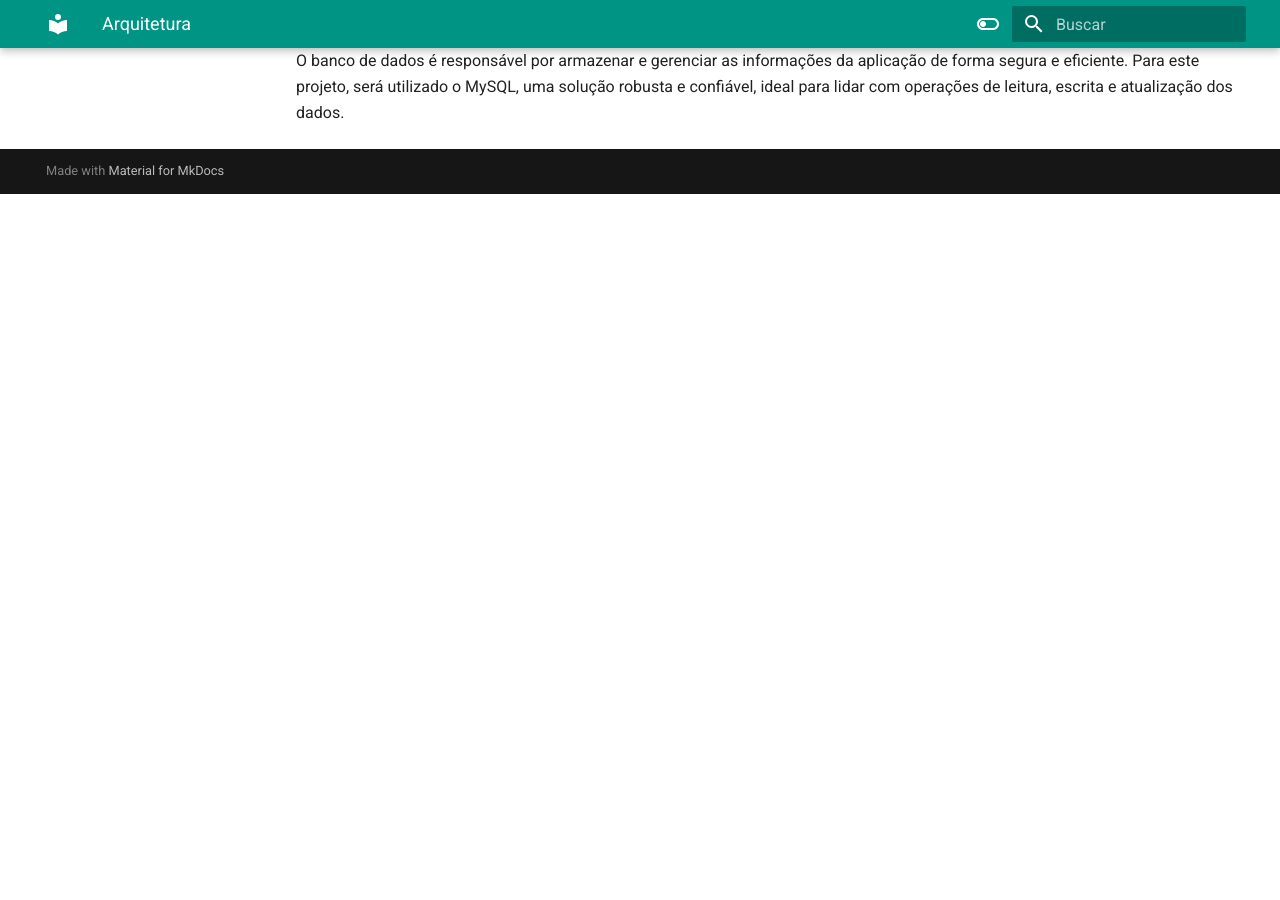
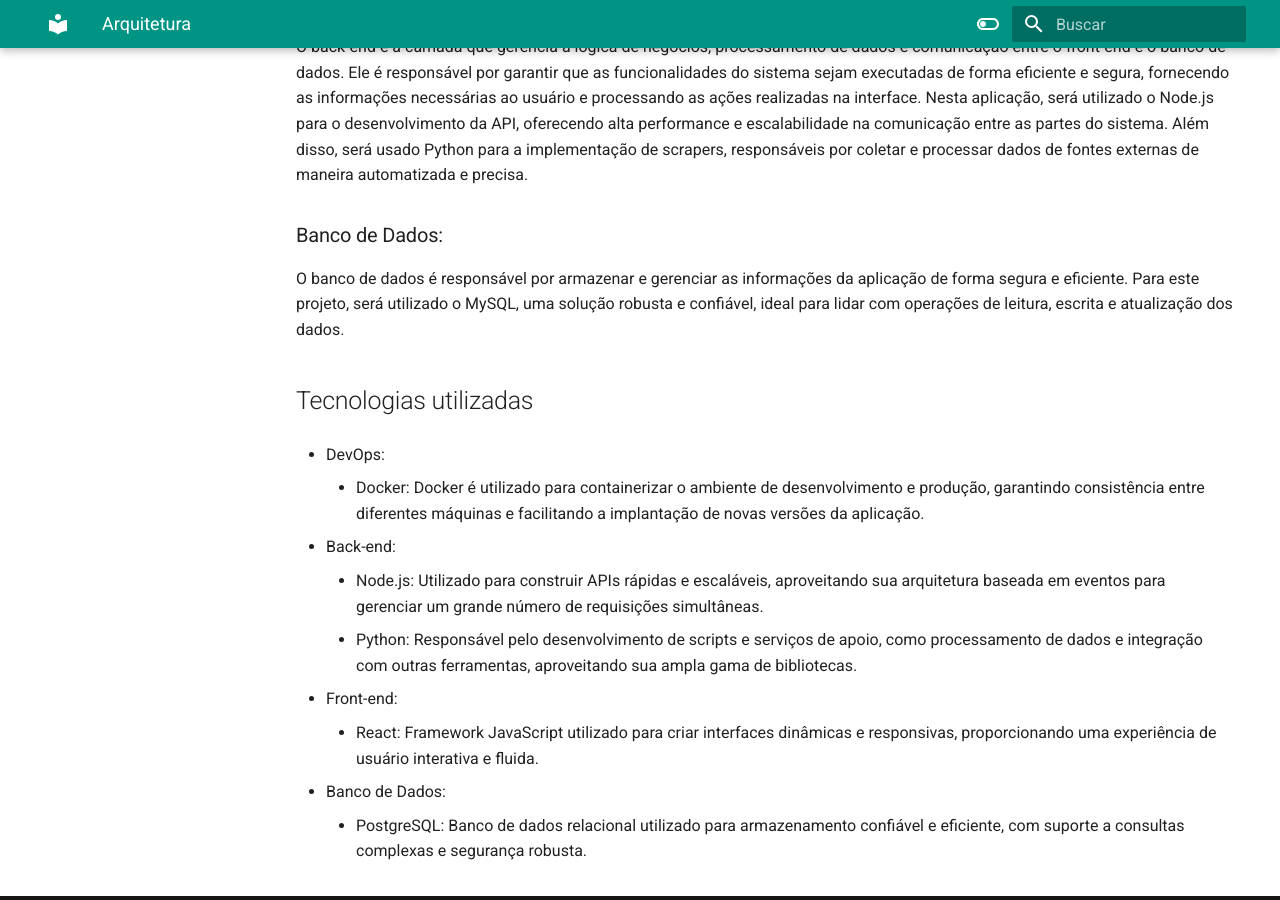
Before and after one commit to unb-mds/2024-2-InfraTranDF, an MkDocs documentation site: the page built from docs/arquitetura/arquitetura.md, in a window 1280 px wide and 900 px high, scrolled down 1796 px. Built offline with MkDocs 1.6.1 and Material for MkDocs 9.7.7, drawn with Linux system fonts in a browser that asks for light colours; before the commit the page ends 1990 px from its top, so only the background shows below that; some of the changed text lies outside the part shown.

Commit message:
Update da arquitetura, e novas funcionalidades

```diff
--- a/docs/arquitetura/arquitetura.md
+++ b/docs/arquitetura/arquitetura.md
@@ -1,10 +1,17 @@
 # Arquitetura
 
-## Visão Geral
+## Introdução
 A arquitetura de software é o alicerce de qualquer sistema, representando as decisões fundamentais sobre a estrutura e organização de seus componentes. Ela define como diferentes partes do sistema interagem entre si e como essas interações sustentam as funcionalidades desejadas. Este documento apresentará as informações necessárias para entender a arquitetura e o funcionamento do nosso software.
 
 ### Diagrama de arquitetura
 ![Diagrama arquitetura](diagrama.png)
+
+## Visão Geral
+
+1. O Usuário irá acessar nossa página
+2. Irá selecionar qual Estado deseja obter informações
+3. O usuário irá observar no mapa as informações que deseja
+4. O usuário decide se quer receber atualizações em seu e-mail da pesquisa (necessário ter conta)
 
 ## Tecnologias
 
@@ -27,3 +34,18 @@
 
 ### Banco de Dados:
 O banco de dados é responsável por armazenar e gerenciar as informações da aplicação de forma segura e eficiente. Para este projeto, será utilizado o MySQL, uma solução robusta e confiável, ideal para lidar com operações de leitura, escrita e atualização dos dados.
+
+## Tecnologias utilizadas
+
+- DevOps:
+    - Docker: Docker é utilizado para containerizar o ambiente de desenvolvimento e produção, garantindo consistência entre diferentes máquinas e facilitando a implantação de novas versões da aplicação.
+
+- Back-end:
+    - Node.js: Utilizado para construir APIs rápidas e escaláveis, aproveitando sua arquitetura baseada em eventos para gerenciar um grande número de requisições simultâneas.
+    - Python: Responsável pelo desenvolvimento de scripts e serviços de apoio, como processamento de dados e integração com outras ferramentas, aproveitando sua ampla gama de bibliotecas.
+
+- Front-end:
+    - React: Framework JavaScript utilizado para criar interfaces dinâmicas e responsivas, proporcionando uma experiência de usuário interativa e fluida.
+
+- Banco de Dados:
+    - PostgreSQL: Banco de dados relacional utilizado para armazenamento confiável e eficiente, com suporte a consultas complexas e segurança robusta.
```
